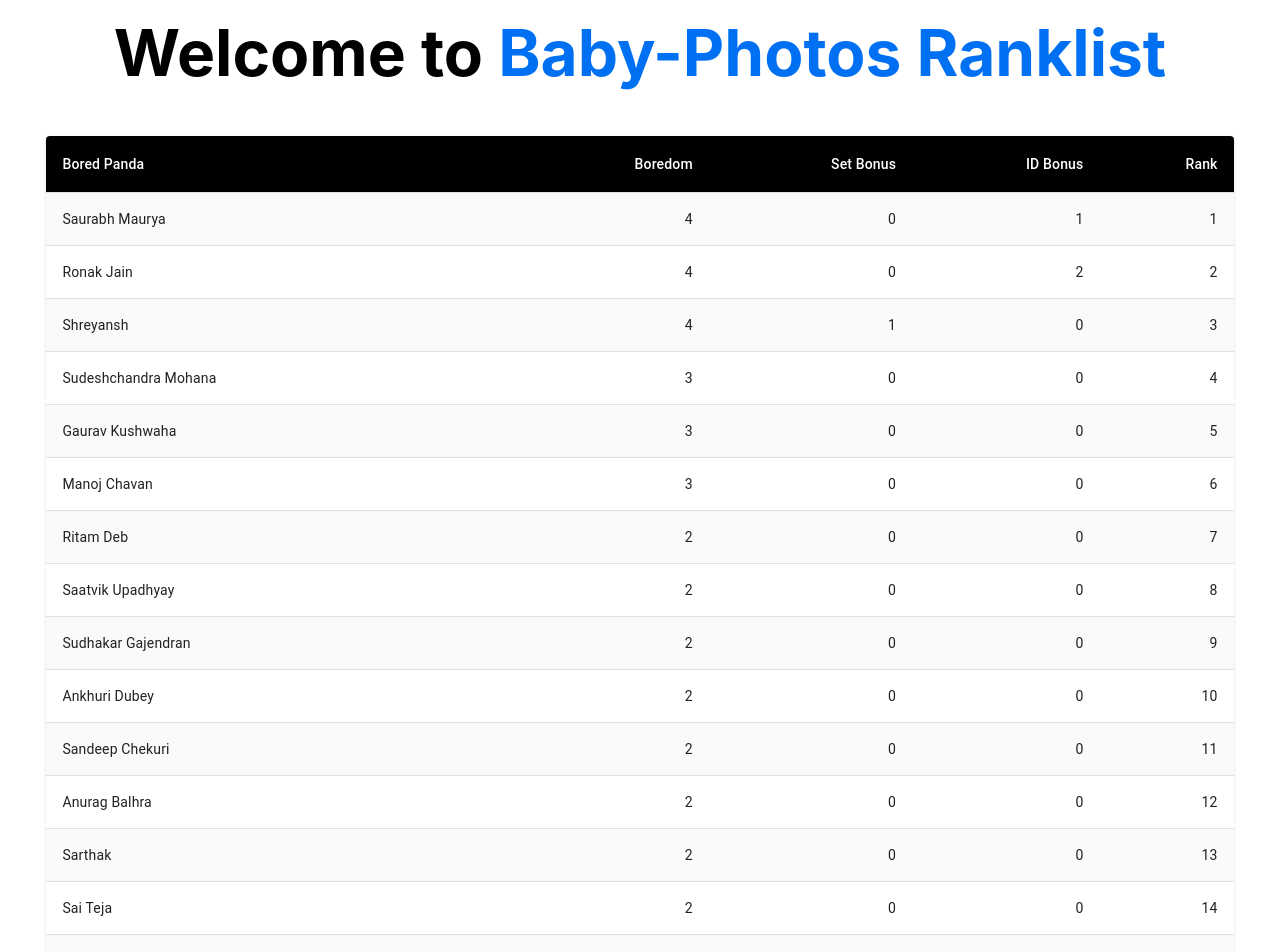
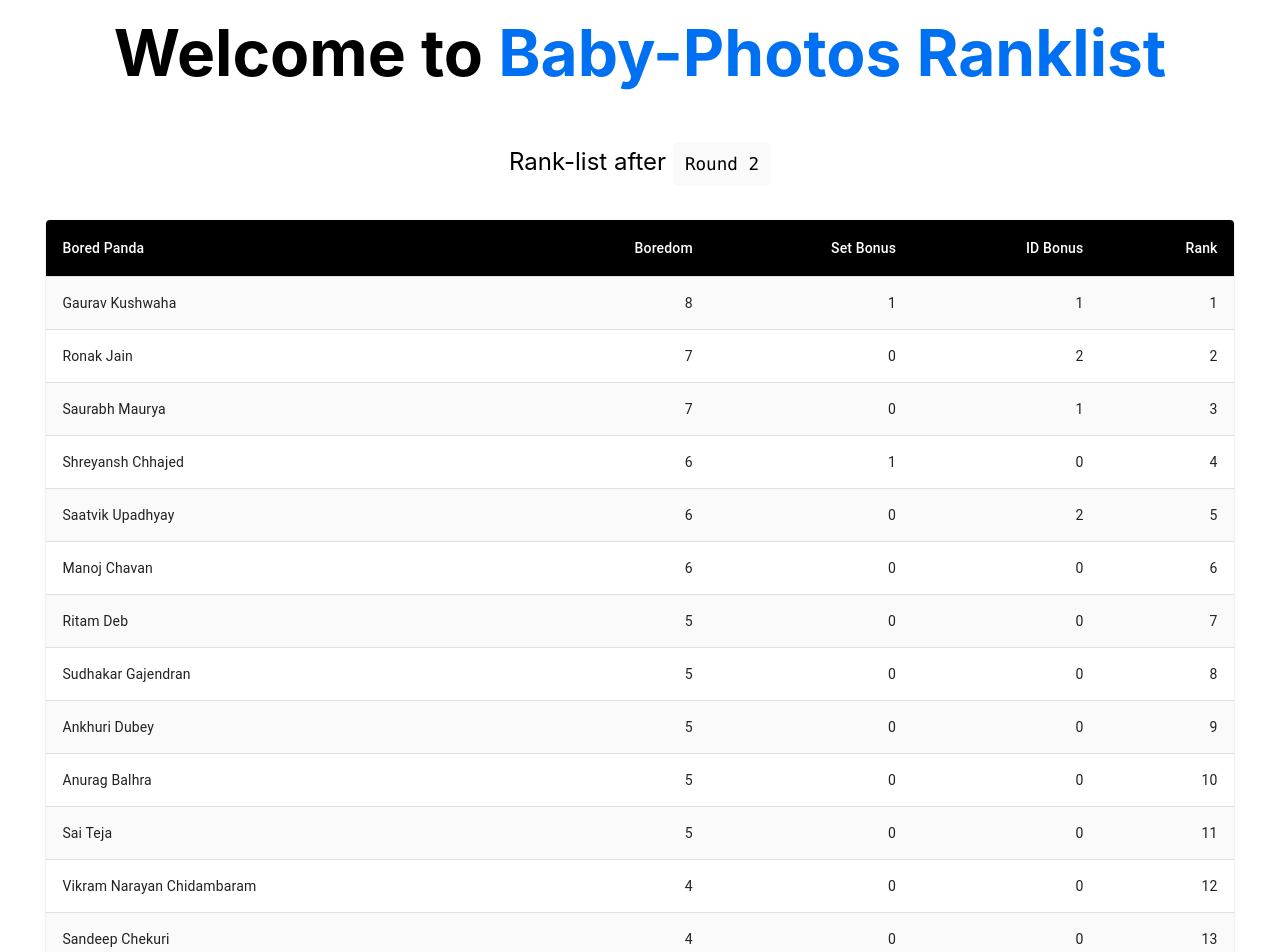
Before and after one commit to priyanshsaxena/photo-dashboard, a Next.js app: page / in a window 1280 px wide. Shown: the top 952 px of the page. Built offline with nearby package versions, Linux system fonts and the light colour scheme.

Commit message:
issue #5: Update ranklist to Round-2 (#6)
Fix sorting comparator. Add round-descriptor. Closes #5

```diff
--- a/components/RankList.js
+++ b/components/RankList.js
@@ -28,7 +28,14 @@
 
 function setData(input) {
     input.sort(function(a, b) {
-        return b.score - a.score;
+        if(a.score !== b.score)
+            return b.score - a.score;
+        else {
+            if (a.setBonus !== b.setBonus)
+                return b.setBonus - a.setBonus;
+            else
+                return b.idBonus - a.idBonus;
+        }
     });
     return input.map(function(person, index) {
         return createData(person.name, person.score, person.setBonus, person.idBonus, index+1);
@@ -43,7 +50,7 @@
 const rows = setData([
     {
         "name": "Ritam Deb",
-        "score": 2,
+        "score": 5,
         "setBonus": 0,
         "idBonus": 0
     },
@@ -55,79 +62,79 @@
     },
     {
         "name": "Saurabh Maurya",
-        "score": 4,
+        "score": 7,
         "setBonus": 0,
         "idBonus": 1
     },
     {
         "name": "Saatvik Upadhyay",
-        "score": 2,
+        "score": 6,
         "setBonus": 0,
-        "idBonus": 0
+        "idBonus": 2
     },
     {
         "name": "Sudhakar Gajendran",
-        "score": 2,
+        "score": 5,
         "setBonus": 0,
         "idBonus": 0
     },
     {
         "name": "Ankhuri Dubey",
-        "score": 2,
+        "score": 5,
         "setBonus": 0,
         "idBonus": 0
     },
     {
         "name": "Vikram Narayan Chidambaram",
-        "score": 1,
+        "score": 4,
         "setBonus": 0,
         "idBonus": 0
     },
     {
         "name": "Ronak Jain",
-        "score": 4,
+        "score": 7,
         "setBonus": 0,
         "idBonus": 2
     },
     {
         "name": "Sandeep Chekuri",
-        "score": 2,
+        "score": 4,
         "setBonus": 0,
         "idBonus": 0
     },
     {
         "name": "Anurag Balhra",
-        "score": 2,
+        "score": 5,
         "setBonus": 0,
         "idBonus": 0
     },
     {
         "name": "Gaurav Kushwaha",
-        "score": 3,
+        "score": 8,
+        "setBonus": 1,
+        "idBonus": 1
+    },
+    {
+        "name": "Manoj Chavan",
+        "score": 6,
         "setBonus": 0,
         "idBonus": 0
     },
     {
-        "name": "Manoj Chavan",
-        "score": 3,
+        "name": "Sarthak Sota",
+        "score": 4,
         "setBonus": 0,
         "idBonus": 0
     },
     {
-        "name": "Sarthak",
-        "score": 2,
-        "setBonus": 0,
-        "idBonus": 0
-    },
-    {
-        "name": "Shreyansh",
-        "score": 4,
+        "name": "Shreyansh Chhajed",
+        "score": 6,
         "setBonus": 1,
         "idBonus": 0
     },
     {
         "name": "Sai Teja",
-        "score": 2,
+        "score": 5,
         "setBonus": 0,
         "idBonus": 0
     }
--- a/pages/index.js
+++ b/pages/index.js
@@ -17,6 +17,9 @@
               <h1 className="title">
                 Welcome to <a href="/">Baby-Photos Ranklist</a>
               </h1>
+                <p className="description">
+                  Rank-list after <code>Round 2</code>
+                </p>
             </main>
 
             <RankList/>
```
